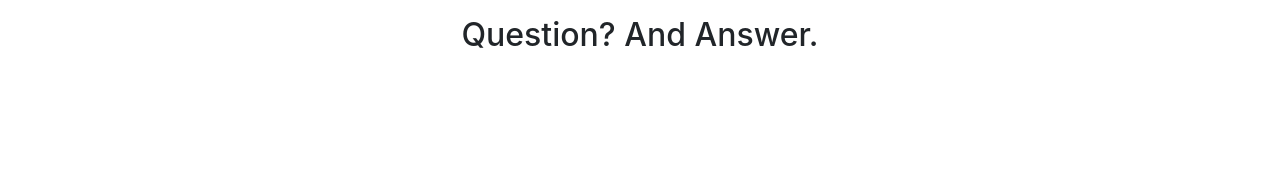
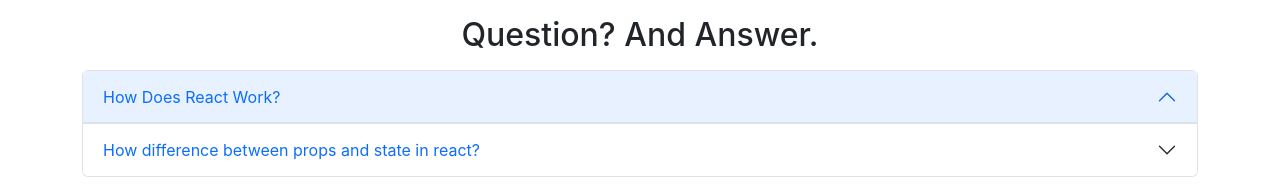
Before and after one commit to swapon789/Footbal-Club, a React (Create React App) app: page / in a window 1280 px wide. Shown: the part 1227-1417 px from the top of the page. Before the commit the page ends 1289 px from the top, so only its background shows below. Built offline with nearby package versions, Linux system fonts and the light colour scheme.

Commit message:
2 accordian section added

```diff
--- a/src/Components/Qustion/Question.js
+++ b/src/Components/Qustion/Question.js
@@ -4,7 +4,39 @@
     return (
         <div className='container mt-5 '>
             <h2 className='text-center'>Question? And Answer.</h2>
-
+            {/* accordian section start*/}
+            <div className="accordion my-3" id="accordionExample">
+                {/* first accordian */}
+                <div className="accordion-item">
+                    <h2 className="accordion-header" id="headingOne">
+                        <button className="accordion-button text-primary" type="button" data-bs-toggle="collapse" data-bs-target="#collapseOne" aria-expanded="true" aria-controls="collapseOne">
+                            How Does React Work?
+                        </button>
+                    </h2>
+                    <div id="collapseOne" className="accordion-collapse collapse " aria-labelledby="headingOne" data-bs-parent="#accordionExample">
+                        <div className="accordion-body">
+                            <strong>React:</strong>ReactJS divides the UI into isolated reusable pieces of code known as components. React components work similarly to JavaScript functions as they accept arbitrary inputs called properties or props. It's possible to have as many components as necessary without cluttering your code.
+                        </div>
+                    </div>
+                </div>
+                {/* second accordian */}
+                <div className="accordion-item">
+                    <h2 className="accordion-header" id="headingTwo">
+                        <button className="accordion-button collapsed text-primary" type="button" data-bs-toggle="collapse" data-bs-target="#collapseTwo" aria-expanded="false" aria-controls="collapseTwo">
+                            How difference between props and state in react?
+                        </button>
+                    </h2>
+                    <div id="collapseTwo" className="accordion-collapse collapse" aria-labelledby="headingTwo" data-bs-parent="#accordionExample">
+                        <div className="accordion-body">
+                            Props:
+                            <p>Props are read-only components. It is an object which stores the value of attributes of a tag and work similar to the HTML attributes. It allows passing data from one component to other components. It is similar to function arguments and can be passed to the component the same way as arguments passed in a function.</p>
+                            State:
+                            <p>The state is an updatable structure that is used to contain data or information about the component and can change over time. The change in state can happen as a response to user action or system event. It is the heart of the react component which determines the behavior of the component and how it will render. A state must be kept as simple as possible.</p>
+                        </div>
+                    </div>
+                </div>
+            </div>
+            {/* accordian section end*/}
         </div>
     );
 };
```
